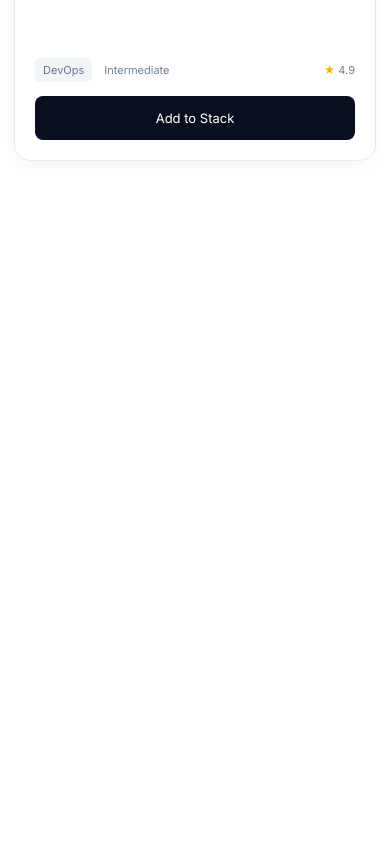
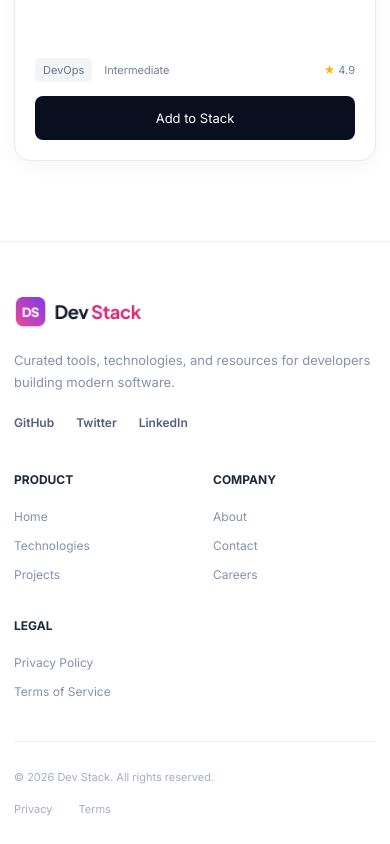
Before and after one commit to kamrullab/assignment-5, a React (Vite) app: page / in a window 390 px wide. Shown: the part 5197-6041 px from the top of the page. Before the commit the page ends 5438 px from the top, so only its background shows below. Built offline with nearby package versions, Linux system fonts and the light colour scheme.

Commit message:
Add responsive footer

```diff
--- a/src/App.jsx
+++ b/src/App.jsx
@@ -1,3 +1,4 @@
+import Footer from './components/Footer.jsx'
 import Header from './components/Header.jsx'
 import Hero from './components/Hero.jsx'
 import TechnologySection from './components/TechnologySection.jsx'
@@ -10,6 +11,7 @@ function App() {
         <Hero />
         <TechnologySection />
       </main>
+      <Footer />
     </>
   )
 }
--- /dev/null
+++ b/src/components/Footer.jsx
@@ -0,0 +1,67 @@
+const footerGroups = [
+  {
+    title: 'Product',
+    links: [
+      { label: 'Home', href: '#home' },
+      { label: 'Technologies', href: '#technologies' },
+      { label: 'Projects', href: '#projects' },
+    ],
+  },
+  {
+    title: 'Company',
+    links: [
+      { label: 'About', href: '#about' },
+      { label: 'Contact', href: '#contact' },
+      { label: 'Careers', href: '#contact' },
+    ],
+  },
+  {
+    title: 'Legal',
+    links: [
+      { label: 'Privacy Policy', href: '#privacy' },
+      { label: 'Terms of Service', href: '#terms' },
+    ],
+  },
+]
+
+function Footer() {
+  return (
+    <footer className="site-footer" id="about">
+      <div className="footer-main container">
+        <div className="footer-brand">
+          <img src="/assets/logo-text.png" alt="Dev Stack" />
+          <p>
+            Curated tools, technologies, and resources for developers building
+            modern software.
+          </p>
+          <div className="social-links" aria-label="Social media links">
+            <a href="https://github.com" target="_blank" rel="noreferrer">GitHub</a>
+            <a href="https://twitter.com" target="_blank" rel="noreferrer">Twitter</a>
+            <a href="https://linkedin.com" target="_blank" rel="noreferrer">LinkedIn</a>
+          </div>
+        </div>
+
+        <div className="footer-groups" id="contact">
+          {footerGroups.map((group) => (
+            <div className="footer-group" key={group.title}>
+              <h3>{group.title}</h3>
+              {group.links.map((link) => (
+                <a key={link.label} href={link.href}>{link.label}</a>
+              ))}
+            </div>
+          ))}
+        </div>
+      </div>
+
+      <div className="footer-bottom container">
+        <p>© 2026 Dev Stack. All rights reserved.</p>
+        <div>
+          <a id="privacy" href="#privacy">Privacy</a>
+          <a id="terms" href="#terms">Terms</a>
+        </div>
+      </div>
+    </footer>
+  )
+}
+
+export default Footer
--- a/src/styles.css
+++ b/src/styles.css
@@ -389,6 +389,88 @@ button {
   to { transform: rotate(360deg); }
 }
 
+.site-footer {
+  border-top: 1px solid #edf1f5;
+  background: #fff;
+}
+
+.footer-main {
+  display: grid;
+  grid-template-columns: 1.25fr 1fr;
+  gap: 100px;
+  padding-block: 70px 56px;
+}
+
+.footer-brand img {
+  width: 128px;
+}
+
+.footer-brand p {
+  max-width: 390px;
+  margin: 16px 0 22px;
+  color: #8492a8;
+  font-size: 13px;
+  line-height: 1.7;
+}
+
+.social-links {
+  display: flex;
+  gap: 22px;
+  color: #526177;
+  font-size: 12px;
+  font-weight: 600;
+}
+
+.social-links a:hover,
+.footer-group a:hover,
+.footer-bottom a:hover {
+  color: #ed327e;
+}
+
+.footer-groups {
+  display: grid;
+  grid-template-columns: repeat(3, 1fr);
+  gap: 42px;
+}
+
+.footer-group {
+  display: flex;
+  flex-direction: column;
+  align-items: flex-start;
+  gap: 14px;
+}
+
+.footer-group h3 {
+  margin: 0 0 8px;
+  color: #1e293b;
+  font-size: 12px;
+  text-transform: uppercase;
+}
+
+.footer-group a {
+  color: #8492a8;
+  font-size: 12px;
+}
+
+.footer-bottom {
+  display: flex;
+  align-items: center;
+  justify-content: space-between;
+  padding-block: 28px;
+  border-top: 1px solid #edf1f5;
+  color: #a2afc2;
+  font-size: 11px;
+}
+
+.footer-bottom p {
+  margin: 0;
+}
+
+.footer-bottom div {
+  display: flex;
+  gap: 26px;
+}
+
 .site-header {
   position: sticky;
   z-index: 100;
@@ -589,6 +671,23 @@ button {
     position: static;
     grid-row: 1;
   }
+
+  .footer-main {
+    grid-template-columns: 1fr;
+    gap: 42px;
+    padding-block: 54px 42px;
+  }
+
+  .footer-groups {
+    grid-template-columns: repeat(2, 1fr);
+    gap: 36px;
+  }
+
+  .footer-bottom {
+    align-items: flex-start;
+    gap: 18px;
+    flex-direction: column;
+  }
 }
 
 @media (min-width: 768px) and (max-width: 1023px) {
```
